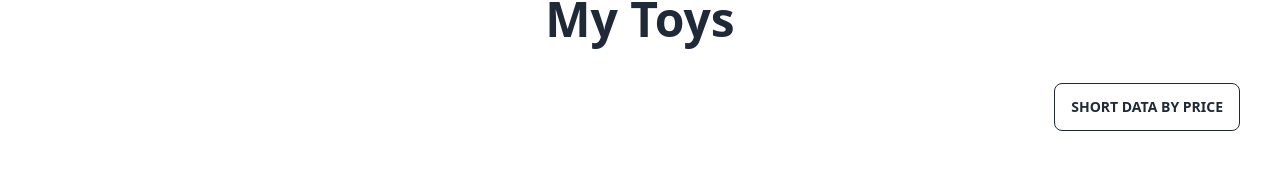
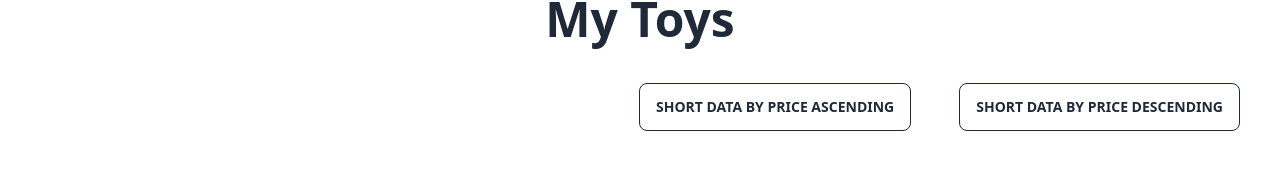
Before and after one commit to pijusdas/Toytronic-client, a React (Vite) app: page /myToys in a window 1280 px wide. Shown: the part 126-307 px from the top of the page. Built offline with nearby package versions, Linux system fonts and the light colour scheme; no server answers; sample sign-in values are in the browser's storage.

Commit message:
fixd soting system

```diff
--- a/src/components/Pages/MyToys/MyToys.jsx
+++ b/src/components/Pages/MyToys/MyToys.jsx
@@ -23,6 +23,18 @@ const MyToys = () => {
                 setMyToys(data)
             })
     }, [user, control])
+
+
+    const sortByPrice = () => {
+        const sortedItems = [...myToys].sort((a, b) => parseInt(a.price) - parseInt(b.price));
+        setMyToys(sortedItems);
+        console.log(sortedItems)
+    };
+    const sortByPriceDescending = () => {
+        const sortedItems = [...myToys].sort((a, b) => parseInt(b.price) - parseInt(a.price));
+        setMyToys(sortedItems);
+        console.log(sortedItems)
+    };
 
 
     const handleDelete = id => {
@@ -62,8 +74,13 @@ const MyToys = () => {
         <div>
             <h1 className=" text-center font-bold text-5xl my-10">My Toys</h1>
 
-            <div className=" flex justify-end mr-10">
-                <button className="btn btn-outline ">Short Data By Price</button>
+            <div className=" flex gap-2 justify-end">
+                <div className=" flex justify-end mr-10">
+                    <button onClick={sortByPrice} className="btn btn-outline ">Short Data By Price Ascending</button>
+                </div>
+                <div className=" flex justify-end mr-10">
+                    <button onClick={sortByPriceDescending} className="btn btn-outline ">Short Data By Price Descending</button>
+                </div>
             </div>
             <div className="overflow-x-auto my-20">
                 <table className="table table-zebra w-full">
@@ -89,7 +106,7 @@ const MyToys = () => {
                             <td>{toy?.sellerName}</td>
                             <td>{toy?.sellerEmail}</td>
                             <td>{toy?.name}</td>
-                            <td>{toy?.price}</td>
+                            <td>${toy?.price}</td>
                             <td>{toy?.rating} Stars</td>
                             <td>{toy?.quntity}</td>
                             <td>{toy?.category?.value}</td>
```
